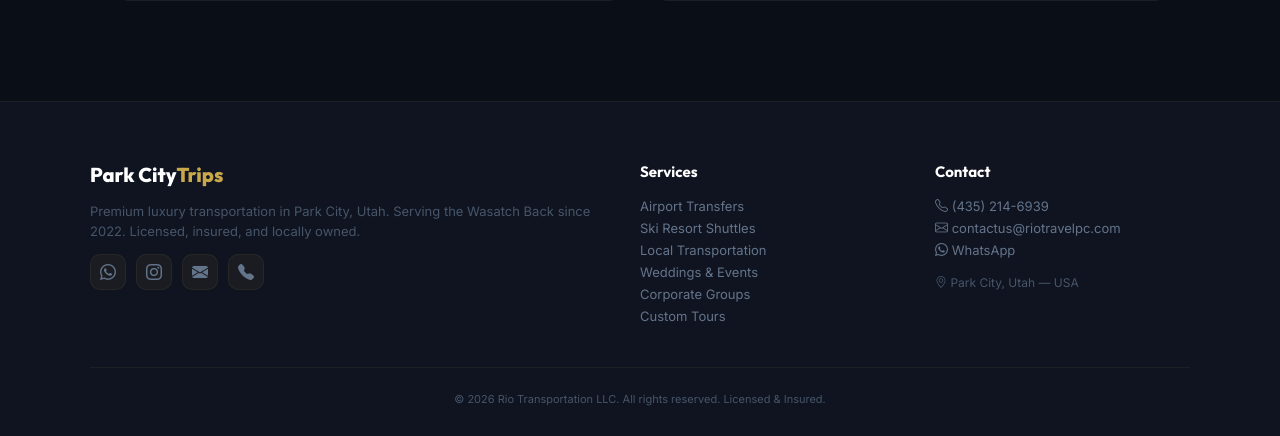
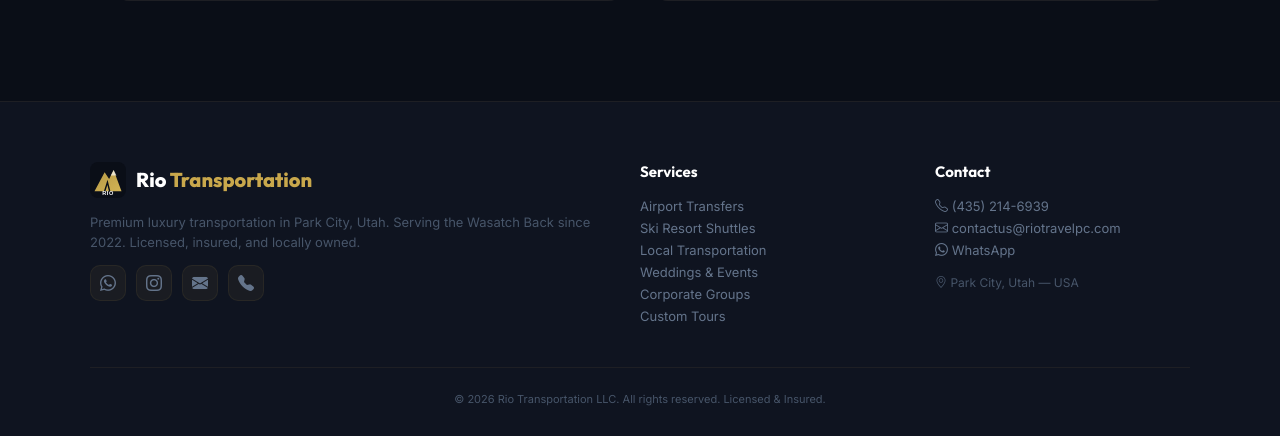
Before and after one commit to Hudson1910/parkcitytrips, a Flask app: page / in a window 1280 px wide. Shown: the part 5606-6042 px from the top of the page. Run offline with Flask 3, Linux system fonts and the light colour scheme.

Commit message:
Add Rio Transportation logo + branding update
- Created SVG logo: mountain + road icon with gold gradient
- Created SVG icon: compact version for nav/favicon
- Nav: "Rio Transportation" with gold accent
- Footer: logo icon + "Rio Transportation" branding
- Title: "Rio Transportation — Luxury Airport Transfers"

Co-Authored-By: Claude Opus 4.6 (1M context) <noreply@anthropic.com>

```diff
--- a/templates/home.html
+++ b/templates/home.html
@@ -3,7 +3,7 @@
 <head>
     <meta charset="UTF-8">
     <meta name="viewport" content="width=device-width, initial-scale=1.0">
-    <title>Park City Trips — Luxury Airport Transportation | SLC to Park City</title>
+    <title>Rio Transportation — Luxury Airport Transfers | SLC to Park City</title>
     <meta name="description" content="Premium luxury transportation between Salt Lake City Airport and Park City, Utah. Private SUVs, professional drivers. 9,000+ rides. Book now.">
     <meta name="theme-color" content="#0a0e17">
     <meta name="apple-mobile-web-app-capable" content="yes">
@@ -190,8 +190,8 @@
 <!-- NAV -->
 <nav id="nav">
     <a href="/" class="logo">
-        <div class="logo-icon">RIO</div>
-        <span>Park City<span class="gold">Trips</span></span>
+        <img src="/static/icon.svg" alt="Rio Transportation" style="height:42px;width:42px;">
+        <span>Rio <span class="gold">Transportation</span></span>
     </a>
     <div class="nav-links">
         <a href="#services">Services</a>
@@ -476,7 +476,7 @@
 <footer>
     <div class="ft-inner">
         <div class="ft-col">
-            <div class="ft-brand"><span>Park City<span class="gold">Trips</span></span></div>
+            <div class="ft-brand"><img src="/static/icon.svg" alt="Rio" style="height:36px;width:36px;"><span>Rio <span class="gold">Transportation</span></span></div>
             <p>Premium luxury transportation in Park City, Utah. Serving the Wasatch Back since 2022. Licensed, insured, and locally owned.</p>
             <div class="ft-social">
                 <a href="https://wa.me/14352146939" target="_blank"><i class="bi bi-whatsapp"></i></a>
```
Also changed, not shown: static/icon.svg (added), static/logo.svg (added).
